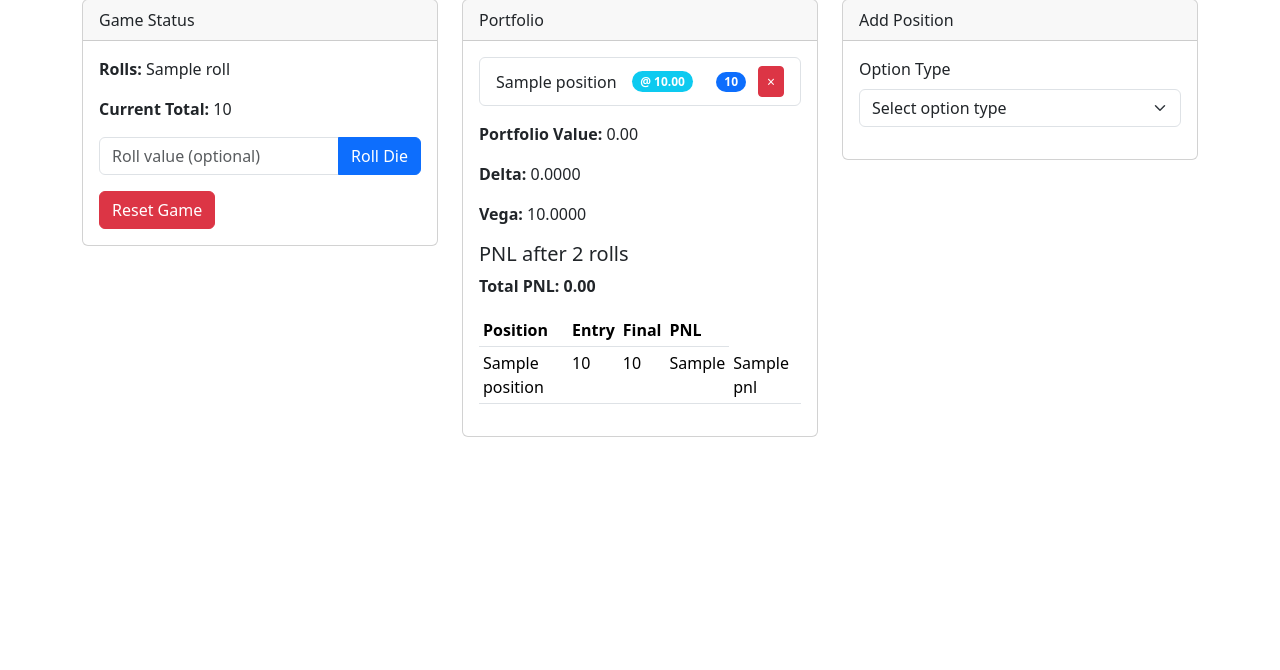
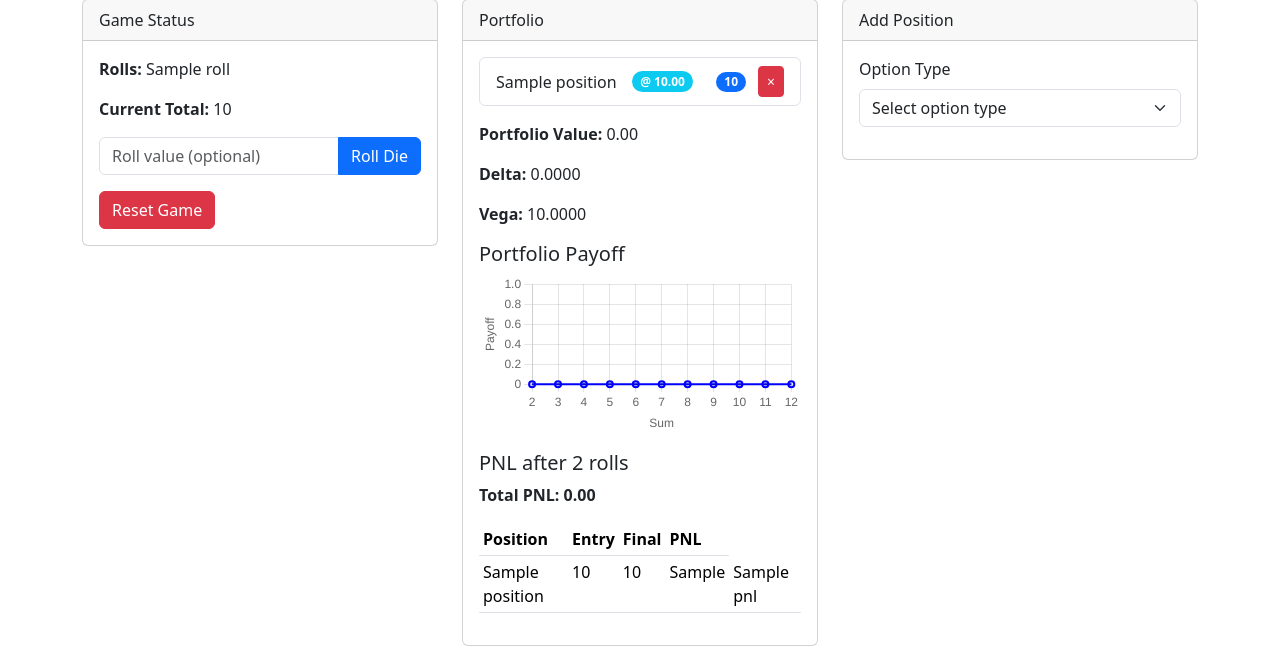
Before and after one commit to kelly-cyber/trading_game, a Flask app: template templates/index.html in a window 1280 px wide. Shown: the part 300-970 px from the top of the page. Before the commit the page ends 737 px from the top, so only its background shows below. Run offline with Flask 3, Linux system fonts and the light colour scheme; the template is opened without the code that fills it: most values are stand-ins (such as "Sample title", 1, 10 or a date in 2020).

Commit message:
feat: added portfolio payoff chart

```diff
--- a/app.py
+++ b/app.py
@@ -290,6 +290,11 @@ def payoff_curve():
     except Exception as e:
         return jsonify({'error': str(e)}), 400
 
+@app.route('/portfolio_payoff_curve', methods=['GET'])
+def portfolio_payoff_curve():
+    """Return the payoff curve for the entire portfolio."""
+    simulator = get_simulator()
+    return jsonify(simulator.get_portfolio_payoff_curve())
 
 if __name__ == '__main__':
     app.run(debug=True, port=5001)
--- a/option_game.py
+++ b/option_game.py
@@ -562,8 +562,6 @@ class DiceSimulator:
 
         return {'totals': totals, 'payoffs': payoffs}
 
-
-
     def calculate_portfolio_adjusted_prices(
         self, fair_value, leg_delta, leg_vega, quantity=1
     ):
@@ -607,3 +605,40 @@ class DiceSimulator:
         simulator.portfolio = Portfolio.from_dict(data['portfolio'])
         # No need to set spread as it's a constant now
         return simulator
+
+    def get_portfolio_payoff_curve(self):
+        """
+        Return the payoff curve from total=2 to total=12 for the entire portfolio.
+        """
+        totals = list(range(2, 13))
+        payoffs = []
+
+        for total in totals:
+            portfolio_payoff = 0
+
+            for position, quantity, _ in self.portfolio.positions:
+                # Calculate payoff for each position at this dice total
+                if isinstance(position, Call):
+                    portfolio_payoff += quantity * max(total - position.strike, 0)
+                elif isinstance(position, Put):
+                    portfolio_payoff += quantity * max(position.strike - total, 0)
+                elif hasattr(position, 'call') and hasattr(position, 'put'):  # Straddle, Strangle
+                    call_payoff = max(total - position.call.strike, 0)
+                    put_payoff = max(position.put.strike - total, 0)
+                    portfolio_payoff += quantity * (call_payoff + put_payoff)
+                elif hasattr(position, 'long_call') and hasattr(position, 'short_call'):  # CallSpread
+                    long = max(total - position.long_call.strike, 0)
+                    short = max(total - position.short_call.strike, 0)
+                    portfolio_payoff += quantity * (long - short)
+                elif hasattr(position, 'long_put') and hasattr(position, 'short_put'):  # PutSpread
+                    long = max(position.long_put.strike - total, 0)
+                    short = max(position.short_put.strike - total, 0)
+                    portfolio_payoff += quantity * (long - short)
+                elif hasattr(position, 'long_put') and hasattr(position, 'short_call'):  # RiskReversal
+                    long = max(position.long_put.strike - total, 0)
+                    short = max(total - position.short_call.strike, 0)
+                    portfolio_payoff += quantity * (long - short)
+
+            payoffs.append(portfolio_payoff)
+
+        return {'totals': totals, 'payoffs': payoffs}
--- a/templates/index.html
+++ b/templates/index.html
@@ -96,6 +96,10 @@
                             <p><strong>Portfolio Value:</strong> {{ "%.2f"|format(portfolio_value) }}</p>
                             <p><strong>Delta:</strong> {{ "%.4f"|format(portfolio_delta) }}</p>
                             <p><strong>Vega:</strong> {{ "%.4f"|format(simulator.portfolio.vega(first_roll)) }}</p>
+
+                            <!-- Portfolio Payoff Chart -->
+                            <h5 class="mt-3">Portfolio Payoff</h5>
+                            <canvas id="portfolioPayoffChart" width="400" height="200"></canvas>
 
                             {% if total_pnl is not none %}
                                 <h5 class="mt-3">PNL after 2 rolls</h5>
@@ -499,6 +503,70 @@
             document.getElementById('delta-neutral').textContent = data.delta_neutral;
             document.getElementById('option-analytics').style.display = 'block';
         }
+
+        let portfolioPayoffChart;
+
+        function updatePortfolioPayoffChart() {
+            // Only update if there are positions in the portfolio
+            if (document.querySelector('.list-group-item')) {
+                fetch('/portfolio_payoff_curve')
+                .then(response => response.json())
+                .then(curve => {
+                    const ctx = document.getElementById('portfolioPayoffChart').getContext('2d');
+
+                    // Destroy previous chart if it exists
+                    if (portfolioPayoffChart instanceof Chart) {
+                        portfolioPayoffChart.destroy();
+                    }
+
+                    portfolioPayoffChart = new Chart(ctx, {
+                        type: 'line',
+                        data: {
+                            labels: curve.totals,
+                            datasets: [{
+                                label: 'Portfolio Payoff',
+                                data: curve.payoffs,
+                                borderColor: 'blue',
+                                borderWidth: 2,
+                                fill: false,
+                                tension: 0.2
+                            }]
+                        },
+                        options: {
+                            responsive: true,
+                            plugins: {
+                                legend: {
+                                    display: false
+                                },
+                                title: {
+                                    display: false
+                                }
+                            },
+                            scales: {
+                                x: { title: { display: true, text: 'Sum' } },
+                                y: { title: { display: true, text: 'Payoff' }, beginAtZero: true }
+                            }
+                        }
+                    });
+                })
+                .catch(error => {
+                    console.error('Error fetching portfolio payoff curve:', error);
+                });
+            }
+        }
+
+        // Call this when the page loads
+        document.addEventListener('DOMContentLoaded', function() {
+            updatePortfolioPayoffChart();
+        });
+
+        // Need to update the form submission handler to call updatePortfolioPayoffChart after adding a position
+        document.querySelectorAll('form[action="{{ url_for("add_option") }}"]').forEach(form => {
+            form.addEventListener('submit', function() {
+                // Let the form submit and then update the chart after a small delay
+                setTimeout(updatePortfolioPayoffChart, 500);
+            });
+        });
     </script>
 </body>
 </html>
--- a/test.py
+++ b/test.py
@@ -67,7 +67,7 @@ class TestOptionGame(unittest.TestCase):
         """Test option strategies delta and vega calculations."""
         # Risk Reversal: long 5 put, short 9 call
         # Delta = put.delta - call.delta
-        expected_rr_delta = self.risk_reversal.put.delta() - self.risk_reversal.call.delta()
+        expected_rr_delta = self.risk_reversal.long_put.delta() - self.risk_reversal.short_call.delta()
         self.assertAlmostEqual(self.risk_reversal.delta(), expected_rr_delta)
 
         # Call Spread: long 6 call, short 8 call
```
